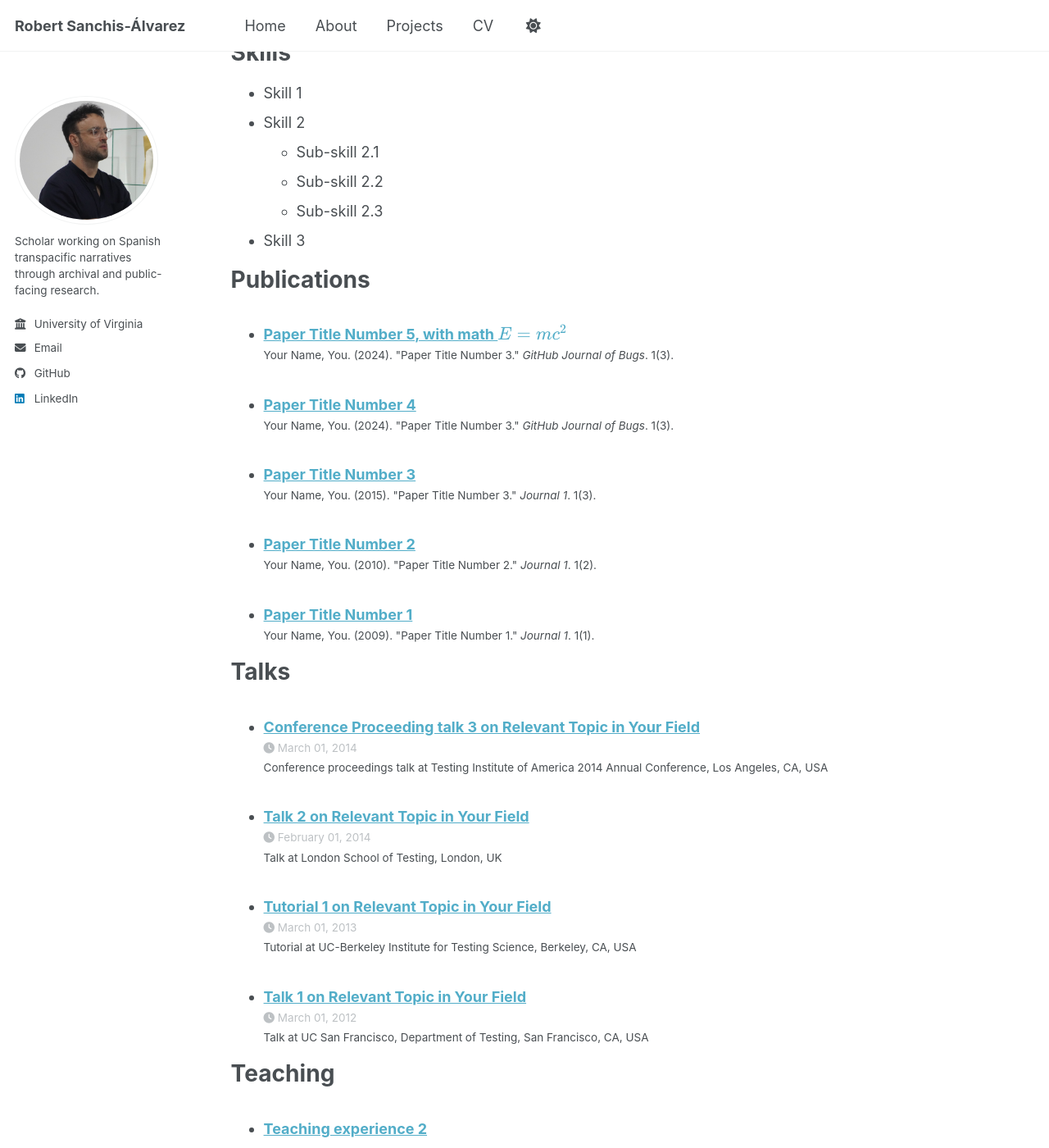
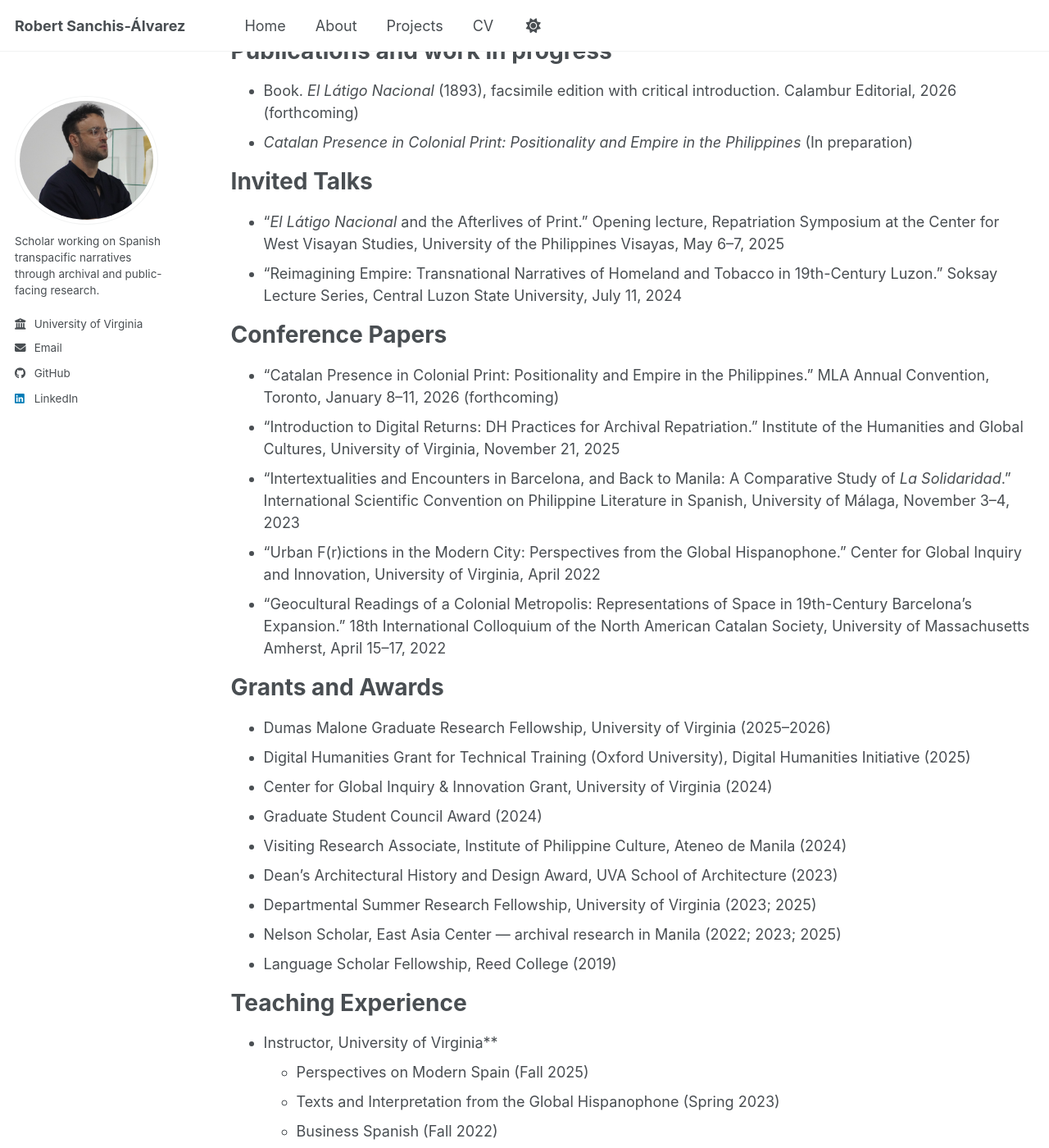
Before and after one commit to robertsanchisalvarez/robertsanchisalvarez.github.io, a Jekyll site: the page built from _pages/cv.md, in a window 1280 px wide and 1400 px high, scrolled down 845 px. Shown: the whole window at 82% size. Built offline with Jekyll 4.4.1, drawn with Linux system fonts in a browser that asks for light colours; a script bundle is joined from its source files by our own code; library files that are not in the unit come from our copies; some of the changed text lies outside the part shown.

Commit message:
Update cv.md

```diff
--- a/_pages/cv.md
+++ b/_pages/cv.md
@@ -12,9 +12,10 @@
 Education
 ======
 * University of Virginia — Ph.D. in Spanish, expected 2026
-  Dissertation: *Beyond Empire’s Reach: Catalan and Filipino Narratives in the Shaping of Everyday Life in Colonial Philippinesy
+  Dissertation: *Beyond Empire’s Reach: Catalan and Filipino Narratives in the Shaping of Everyday Life in Colonial Philippines
 * M.A. in Iberian and Latin American Literatures, University of Barcelona, 2019
 * B.A. in Spanish Language and Literature, University of Barcelona, 2017
+    Erasmus Grant, Università di Catania, Italy (2016)
 
 Professional Experience
 ======
@@ -22,42 +23,81 @@
   * Courses taught: Perspectives on Modern Spain (1800–present), Texts and Interpretation from the Global Hispanophone, Business Spanish.
   * Graduate Instructor, Spanish Language and Culture intermediate and beginner.
 
-* Director
+Research and Cuatorial Experience
+======
+* Project Lead
   *El Látigo Nacional* Repatriation Project (Fall 2022–Present)
-  * Lead investigator for the discovery, archival study, and co-repatriation of the 1893 newspaper *El Látigo Nacional* to Universit of Philippines Visayas. Coordination with Philippine and Spanish institutions; supervision of archival work in Barcelona and Manila; editor of the forthcoming critical facsimile edition and public-humanities programming
+  * Lead investigator for the discovery, archival study, and co-repatriation of the 1893 newspaper *El Látigo Nacional* to University of Philippines Visayas. Coordination with Philippine and Spanish institutions; supervision of archival work in Barcelona and Manila; editor of the forthcoming critical facsimile edition and public-humanities programming
 
-* Publications and work in progress
-  * **Forthcoming**
-- Book. *El Látigo Nacional* (1893), facsimile edition with critical introduction. Calambur Editorial, 2026
-  * Duties included: Tagging issues
-  * Supervisor: Professor Git
+* Research Collaborator (Filipiniana Collections), Museu Víctor Balaguer (Summer 2025)
+  Archival research and collaboration on Philippine-related collections; contribution to cataloguing criticque, research and future public programming.
 
-Skills
+Publications and work in progress
 ======
-* Skill 1
-* Skill 2
-  * Sub-skill 2.1
-  * Sub-skill 2.2
-  * Sub-skill 2.3
-* Skill 3
+- Book. *El Látigo Nacional* (1893), facsimile edition with critical introduction. Calambur Editorial, 2026 (forthcoming)
+- *Catalan Presence in Colonial Print: Positionality and Empire in the Philippines* (In preparation)
 
-Publications
+Invited Talks
 ======
-  <ul>{% for post in site.publications reversed %}
-    {% include archive-single-cv.html %}
-  {% endfor %}</ul>
+- “*El Látigo Nacional* and the Afterlives of Print.” Opening lecture, Repatriation Symposium at the Center for West Visayan Studies, University of the Philippines Visayas, May 6–7, 2025
+- “Reimagining Empire: Transnational Narratives of Homeland and Tobacco in 19th-Century Luzon.” Soksay Lecture Series, Central Luzon State University, July 11, 2024
 
-Talks
+Conference Papers
 ======
-  <ul>{% for post in site.talks reversed %}
-    {% include archive-single-talk-cv.html  %}
-  {% endfor %}</ul>
+- “Catalan Presence in Colonial Print: Positionality and Empire in the Philippines.” MLA Annual Convention, Toronto, January 8–11, 2026 (forthcoming)
+- “Introduction to Digital Returns: DH Practices for Archival Repatriation.” Institute of the Humanities and Global Cultures, University of Virginia, November 21, 2025
+- “Intertextualities and Encounters in Barcelona, and Back to Manila: A Comparative Study of *La Solidaridad*.” International Scientific Convention on Philippine Literature in Spanish, University of Málaga, November 3–4, 2023
+- “Urban F(r)ictions in the Modern City: Perspectives from the Global Hispanophone.” Center for Global Inquiry and Innovation, University of Virginia, April 2022
+- “Geocultural Readings of a Colonial Metropolis: Representations of Space in 19th-Century Barcelona’s Expansion.” 18th International Colloquium of the North American Catalan Society, University of Massachusetts Amherst, April 15–17, 2022
 
-Teaching
+Grants and Awards
 ======
-  <ul>{% for post in site.teaching reversed %}
-    {% include archive-single-cv.html %}
-  {% endfor %}</ul>
+- Dumas Malone Graduate Research Fellowship, University of Virginia (2025–2026)
+- Digital Humanities Grant for Technical Training (Oxford University), Digital Humanities Initiative (2025)
+- Center for Global Inquiry & Innovation Grant, University of Virginia (2024)
+- Graduate Student Council Award (2024)
+- Visiting Research Associate, Institute of Philippine Culture, Ateneo de Manila (2024)
+- Dean’s Architectural History and Design Award, UVA School of Architecture (2023)
+- Departmental Summer Research Fellowship, University of Virginia (2023; 2025)
+- Nelson Scholar, East Asia Center — archival research in Manila (2022; 2023; 2025)
+- Language Scholar Fellowship, Reed College (2019)
+
+Teaching Experience
+======
+* Instructor, University of Virginia**
+  - Perspectives on Modern Spain (Fall 2025)
+  - Texts and Interpretation from the Global Hispanophone (Spring 2023)
+  - Business Spanish (Fall 2022)
+  - Intermediate Spanish (2021–2022)
+  - Elementary Spanish (Spring 2022)
+
+* Spanish Language Assistant, Furman University (2020)
+
+Languages
+======
+- Spanish (native)
+- Catalan (native)
+- English (near-native)
+- Filipino (advanced)
+- Italian (advanced)
+
+Digital and Technical Skills
+======
+- ArcGIS Pro; StoryMaps; Github, Adobe Photoshop; WordPress; Microsoft Office
+- Paleography (18th–19th c. manuscripts)
+
+Affiliations
+======
+- Modern Language Association
+- North American Catalan Society
+- Association for Asian Studies
+
+Service
+======
+- Spanish House Casa Bolívar community engagement (2022; 2023; 2025)
+- Catalan Language
+- Organizer, *Archival Crossings Initiative*: visit and workshop by Prof. Aurélie Vialette (Yale University), University of Virginia, November 2025
+  Designed and coordinated a campus-wide event on colonial archives and record-keeping; collaborated with Spanish Department and university partners
 
 Service and leadership
 ======
```
